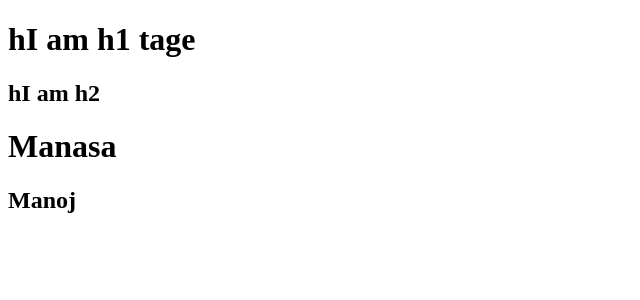
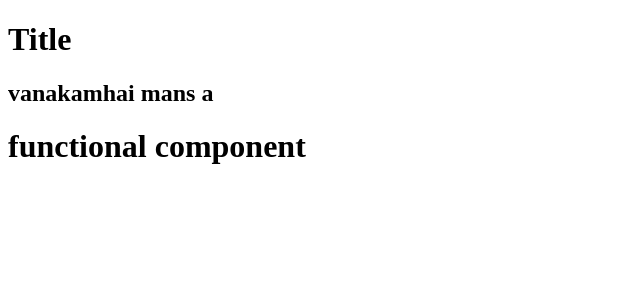
Before and after one commit to manasa-pachava/namasthe-react, a React (Vite) app: page / in a window 1280 px wide. Shown: the top 300 px of the page, without its empty margins (0-640 px from the left). Built offline with nearby package versions, Linux system fonts and the light colour scheme.

Commit message:
eposde 3

```diff
--- a/App.js
+++ b/App.js
@@ -1,17 +1,32 @@
 import React from "react"
 import ReactDOM from "react-dom/client"
 
-const parent = React.createElement("div",
-{id:"parent"},
-[React.createElement("div",
-{id:"child"},
-[React.createElement("h1",{},"hI am h1 tage"),React.createElement("h2",{},"hI am h2")]),
-React.createElement("div",
-{id:"child2"},
-[React.createElement("h1",{},"Manasa"),React.createElement("h2",{},"Manoj")])]);
+//JSX IS html LIKE SYNTAX (trapiled to java script)Babel is trasnpiller comnvertt ot java scripy that js engine will undertsnd
+
+const Title = ()=> (<h1 className="heading">
+    Title
+ </h1>)
+
+ const anotheelm= <span>vanakam</span>
+ const elemnyrec = ()=>(<h2>
+    {anotheelm}
+    hai mans a</h2>
+    );
+
+ //React component
+ //class based components-old and functional component-new
+
+ //react functional component
+ //component composition
+ const HeadingComponent = ()=> (
+    <div id="container">
+   <Title/>
+   {elemnyrec()}
+ <h1>functional component</h1>
+    </div>
+ )
 
 
+const root = ReactDOM.createRoot(document.getElementById("root"));
 
-//const heading = React.createElement("h1",{id:"heading"},"hello world");
-const root = ReactDOM.createRoot(document.getElementById("root"))
-root.render(parent)
+root.render(<HeadingComponent/>)
--- a/index.html
+++ b/index.html
@@ -7,7 +7,9 @@
     <title>react</title>
 </head>
 <body>
-    <div id="root"></div>
+    <div id="root">
+
+    </div>
 
         <script type="module" src="./App.js">
 
--- a/package.json
+++ b/package.json
@@ -3,6 +3,8 @@
   "version": "1.0.0",
   "description": "this is namasthy react by manasa",
   "scripts": {
+    "start":"parcel index.html",
+    "build":"parcel build index.html",
     "test": "jest"
   },
   "repository": {
```
